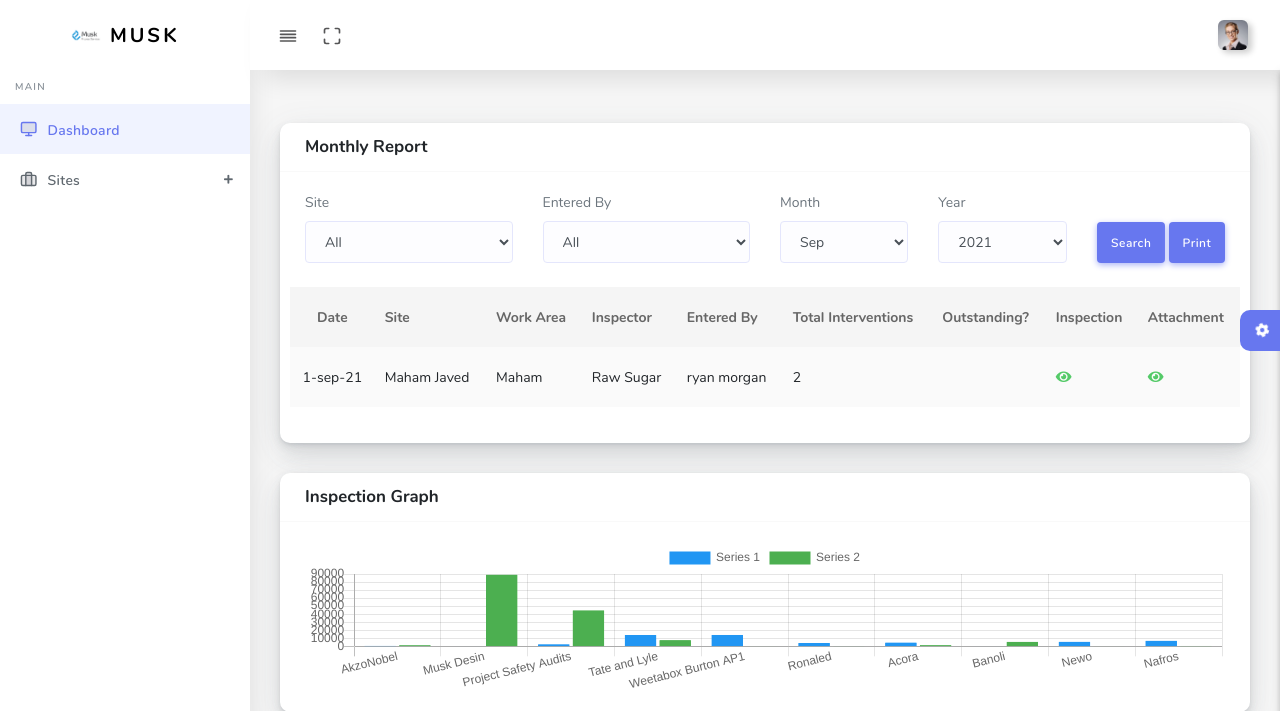
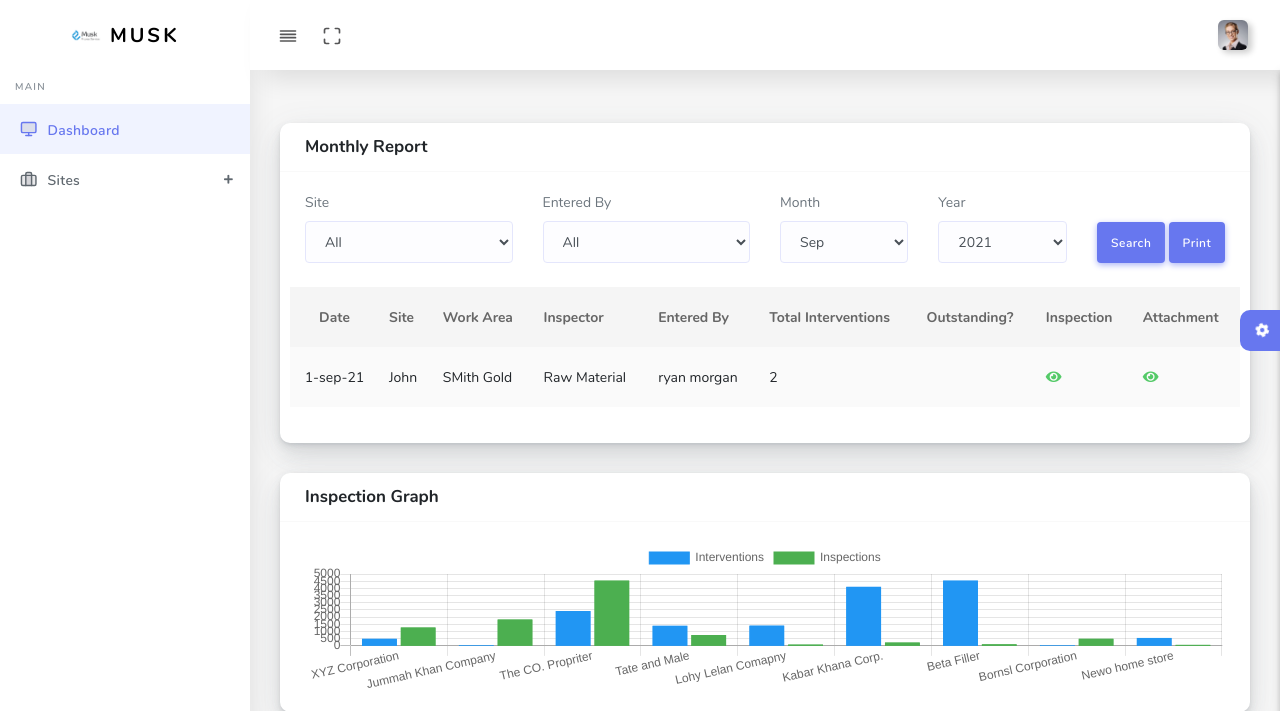
Before and after one commit to Zubair130/construction, a CodeIgniter app: page /database/index.php/dashboard/mr in a window 1280 px wide. Shown: the top 711 px of the page. Run offline with CodeIgniter, Linux system fonts and the light colour scheme; the visitor is signed in with stand-in values (Sample User, id 1); some libraries are stand-ins or nearby versions.

Commit message:
Update mr.php

```diff
--- a/application/views/admin/mr.php
+++ b/application/views/admin/mr.php
@@ -74,9 +74,9 @@
 													<td class="text-center">
 														1-sep-21
 													</td>
-													<td>Maham Javed</td>
-													<td>Maham</td>
-													<td>Raw Sugar</td>
+													<td>John</td>
+													<td>SMith Gold</td>
+													<td>Raw Material</td>
 													<td>ryan morgan</td>
 													<td>2</td>
 													<td></td>
@@ -264,20 +264,20 @@ var ctx = document.getElementById("myChart").getContext('2d');
 var myChart = new Chart(ctx, {
 	type: 'bar',
 	data: {
-		labels: ["AkzoNobel", "Musk Desin", "Project Safety Audits", "Tate and Lyle", "Weetabox Burton AP1",
-			"Ronaled", "Acora", "Banoli", "Newo", "Nafros"
+		labels: ["XYZ Corporation", "Jummah Khan Company", "The CO. Propriter", "Tate and Male", "Lohy Lelan Comapny",
+			"Kabar Khana Corp.", "Beta Filler", "Bornsl Corporation", "Newo home store"
 		],
 		datasets: [{
-			label: 'Series 1', // Name the series
-			data: [500, 50, 2424, 14040, 14141, 4111, 4544, 47, 5555,
-			6811], // Specify the data values array
+			label: 'Interventions', // Name the series
+			data: [500, 50, 2424, 1404, 1411, 4111, 4544, 47, 555,
+			811], // Specify the data values array
 			fill: false,
 			borderColor: '#2196f3', // Add custom color border (Line)
 			backgroundColor: '#2196f3', // Add custom color background (Points and Fill)
 			borderWidth: 1 // Specify bar border width
 		}, {
-			label: 'Series 2', // Name the series
-			data: [1288, 88942, 44545, 7588, 99, 242, 1417, 5504, 75,
+			label: 'Inspections', // Name the series
+			data: [1288, 1842, 4545, 758, 99, 242, 117, 504, 75,
 			457], // Specify the data values array
 			fill: false,
 			borderColor: '#4CAF50', // Add custom color border (Line)
```
